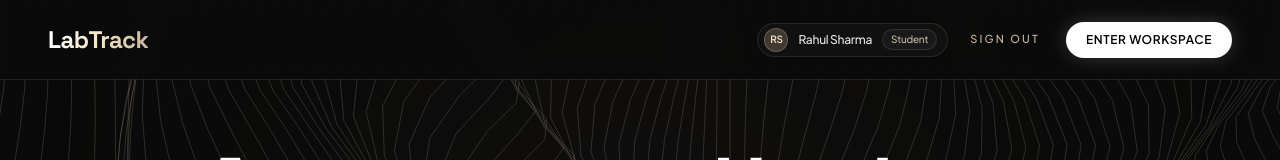
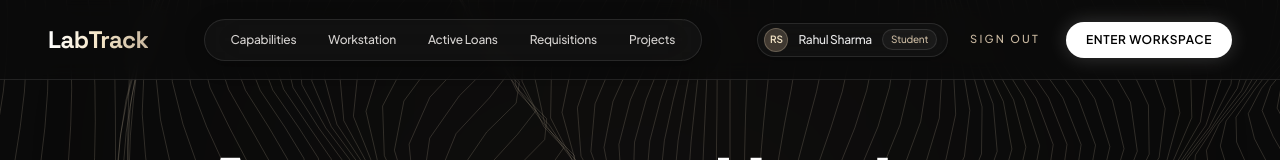
Before and after one commit to irxchand/LabTrack, a React (Vite) app: page /login in a window 1280 px wide. Both pictures are taken after a click on the button "Sign In". Shown: the top 160 px of the page. Built offline with nearby package versions, Linux system fonts and the light colour scheme; no server answers; a web font is replaced by a local one.

Commit message:
feat(nav): add Apple-grade centered glass segmented navigation pill to HeroPage header

```diff
--- a/src/pages/HeroPage.jsx
+++ b/src/pages/HeroPage.jsx
@@ -104,6 +104,43 @@ export function HeroPage() {
           </span>
         </div>
 
+        {/* Center: Apple-Grade Glass Segmented Navigation Pill */}
+        <nav className="hidden lg:flex items-center gap-1 px-3 py-1.5 rounded-full bg-white/[0.03] border border-white/10 backdrop-blur-xl shadow-[0_4px_20px_rgba(0,0,0,0.3)]">
+          <a
+            href="#capabilities"
+            className="text-xs font-medium text-stone-300 hover:text-white px-3.5 py-1.5 rounded-full hover:bg-white/[0.06] transition-all font-sans"
+          >
+            Capabilities
+          </a>
+          <button
+            type="button"
+            onClick={() => navigate('/workspace/inventory')}
+            className="text-xs font-medium text-stone-300 hover:text-white px-3.5 py-1.5 rounded-full hover:bg-white/[0.06] transition-all cursor-pointer font-sans"
+          >
+            Workstation
+          </button>
+          <button
+            type="button"
+            onClick={() => navigate('/workspace/custody/active')}
+            className="text-xs font-medium text-stone-300 hover:text-white px-3.5 py-1.5 rounded-full hover:bg-white/[0.06] transition-all cursor-pointer font-sans"
+          >
+            Active Loans
+          </button>
+          <button
+            type="button"
+            onClick={() => navigate('/workspace/custody/requisitions')}
+            className="text-xs font-medium text-stone-300 hover:text-white px-3.5 py-1.5 rounded-full hover:bg-white/[0.06] transition-all cursor-pointer font-sans"
+          >
+            Requisitions
+          </button>
+          <button
+            type="button"
+            onClick={() => navigate('/workspace/projects')}
+            className="text-xs font-medium text-stone-300 hover:text-white px-3.5 py-1.5 rounded-full hover:bg-white/[0.06] transition-all cursor-pointer font-sans"
+          >
+            Projects
+          </button>
+        </nav>
 
         {/* Right: Actions */}
         <div className="flex items-center gap-3 sm:gap-4">
```
